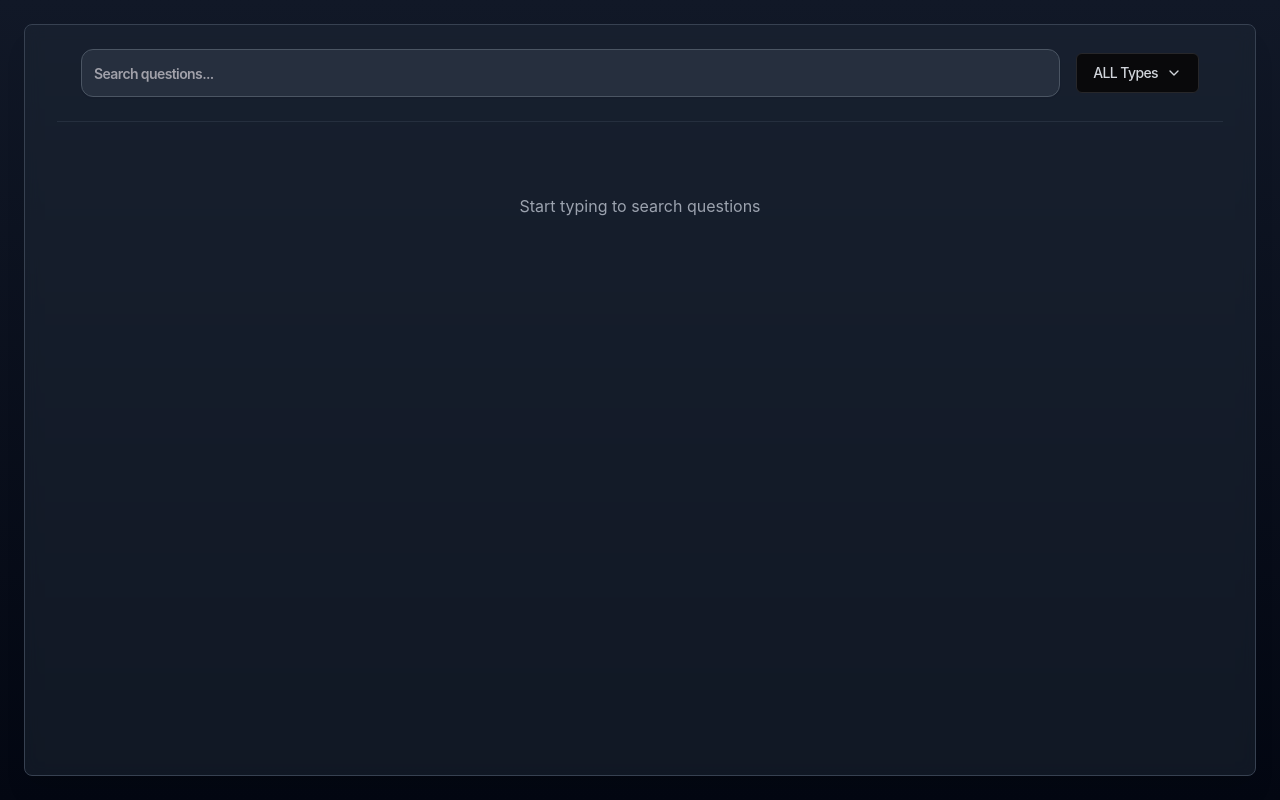
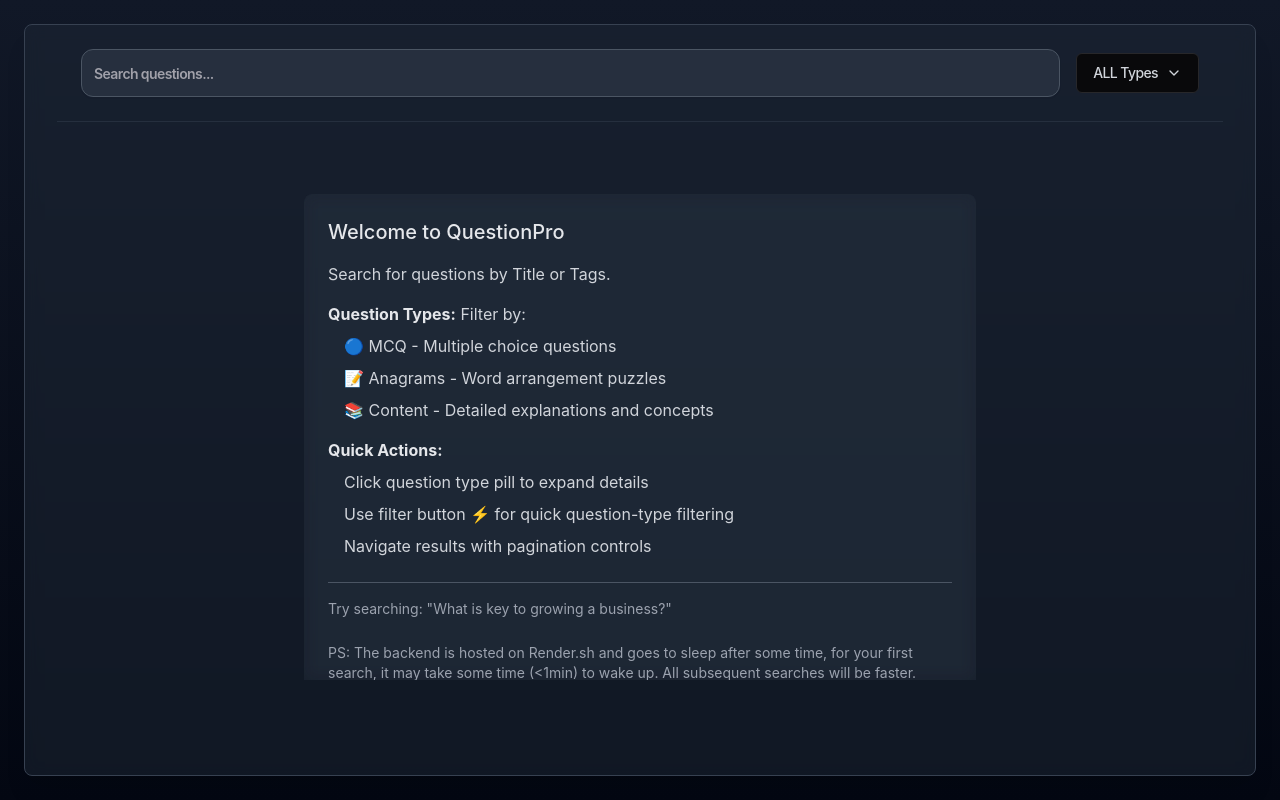
Before and after one commit to unlux/pep-project, a React (Vite) app in the folder frontend/: page /search in a window 1280 px wide. Built offline with nearby package versions, Linux system fonts and the light colour scheme.

Commit message:
added example

```diff
--- /dev/null
+++ b/frontend/src/components/Example.tsx
@@ -0,0 +1,39 @@
+export default function Example() {
+  return (
+    <div className="text-left p-6 rounded-lg bg-gray-700/20 backdrop-blur">
+      <h3 className="text-xl font-medium mb-4 text-gray-200">
+        Welcome to QuestionPro
+      </h3>
+      <ol className="space-y-4 text-gray-300">
+        Search for questions by Title or Tags. <br></br>
+        <li>
+          <strong className="text-gray-200">Question Types:</strong> Filter by:
+          <ul className="ml-4 mt-2 space-y-2">
+            <li>🔵 MCQ - Multiple choice questions</li>
+            <li>📝 Anagrams - Word arrangement puzzles</li>
+            <li>📚 Content - Detailed explanations and concepts</li>
+          </ul>
+        </li>
+        <li>
+          <strong className="text-gray-200">Quick Actions:</strong>
+          <ul className="ml-4 mt-2 space-y-2">
+            <li>Click question type pill to expand details </li>
+            <li>Use filter button ⚡ for quick question-type filtering</li>
+            <li>Navigate results with pagination controls</li>
+          </ul>
+        </li>
+      </ol>
+      <div className="mt-6 pt-4 border-t border-gray-600">
+        <p className="text-sm text-gray-400">
+          Try searching: "What is key to growing a business?"
+        </p>
+        <br />
+        <p className="text-sm text-gray-400">
+          PS: The backend is hosted on Render.sh and goes to sleep after some
+          time, for your first search, it may take some time (&lt;1min) to wake
+          up. All subsequent searches will be faster.
+        </p>
+      </div>
+    </div>
+  );
+}
--- a/frontend/src/components/QuestionSearch.tsx
+++ b/frontend/src/components/QuestionSearch.tsx
@@ -6,6 +6,7 @@ import { Input } from "@/components/ui/input";
 import { Card, CardContent, CardHeader, CardTitle } from "@/components/ui/card";
 import { IQuestion, PaginatedResponse } from "@/interfaces/interfaces";
 import QuestionTypeDisplay from "./QuestionTypeDisplay";
+import Example from "./Example";
 
 const PAGE_SIZE = 20;
 
@@ -144,10 +145,16 @@ const QuestionSearch = () => {
               })
             ) : (
               !isLoading && (
-                <div className="text-center py-12 text-gray-500 dark:text-gray-400">
-                  {debouncedQuery
-                    ? "No questions found"
-                    : "Start typing to search questions"}
+                <div className="text-center py-12">
+                  {debouncedQuery ? (
+                    <p className="text-gray-500 dark:text-gray-400">
+                      No questions found
+                    </p>
+                  ) : (
+                    <div className="max-w-2xl mx-auto">
+                      <Example />
+                    </div>
+                  )}
                 </div>
               )
             )}
```
